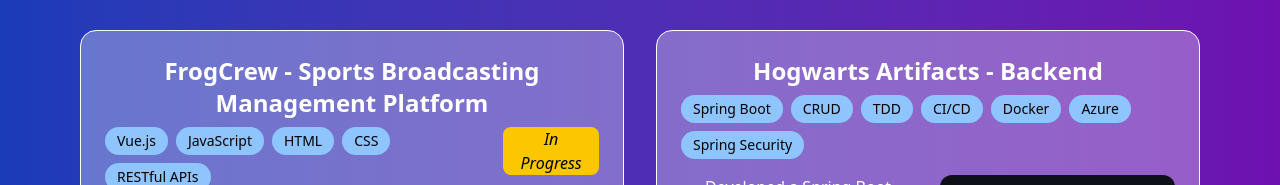
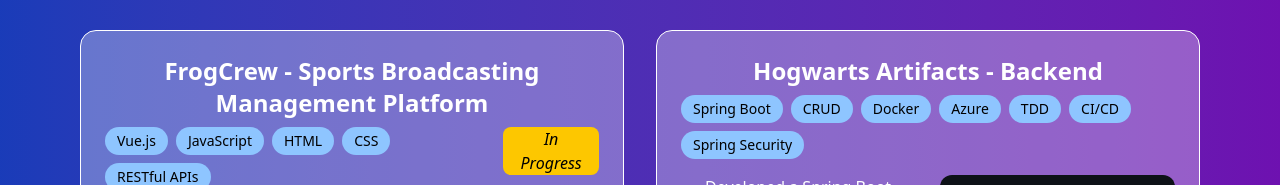
Before and after one commit to CCastelltort/personal-portfolio, a Next.js app: page /projects in a window 1280 px wide. Shown: the part 1056-1241 px from the top of the page. Built offline with nearby package versions, Linux system fonts and the light colour scheme.

Commit message:
Reorder tags

```diff
--- a/data/projects.ts
+++ b/data/projects.ts
@@ -50,7 +50,7 @@
       "Containerized by building a Docker image, and implemented CI/CD pipelines using GitHub Actions. Deployed to Azure App Service with staging environments, securely connecting to a MySQL database via Azure Key Vault"
     ],
     image: "/hogwartsBackend.png",
-    tag: ["Spring Boot", "CRUD", "TDD", "CI/CD", "Docker", "Azure", "Spring Security"],
+    tag: ["Spring Boot", "CRUD", "Docker", "Azure", "TDD", "CI/CD", "Spring Security"],
     github: "https://github.com/CCastelltort/hogwarts-artifacts-online"
   },
   {
```
